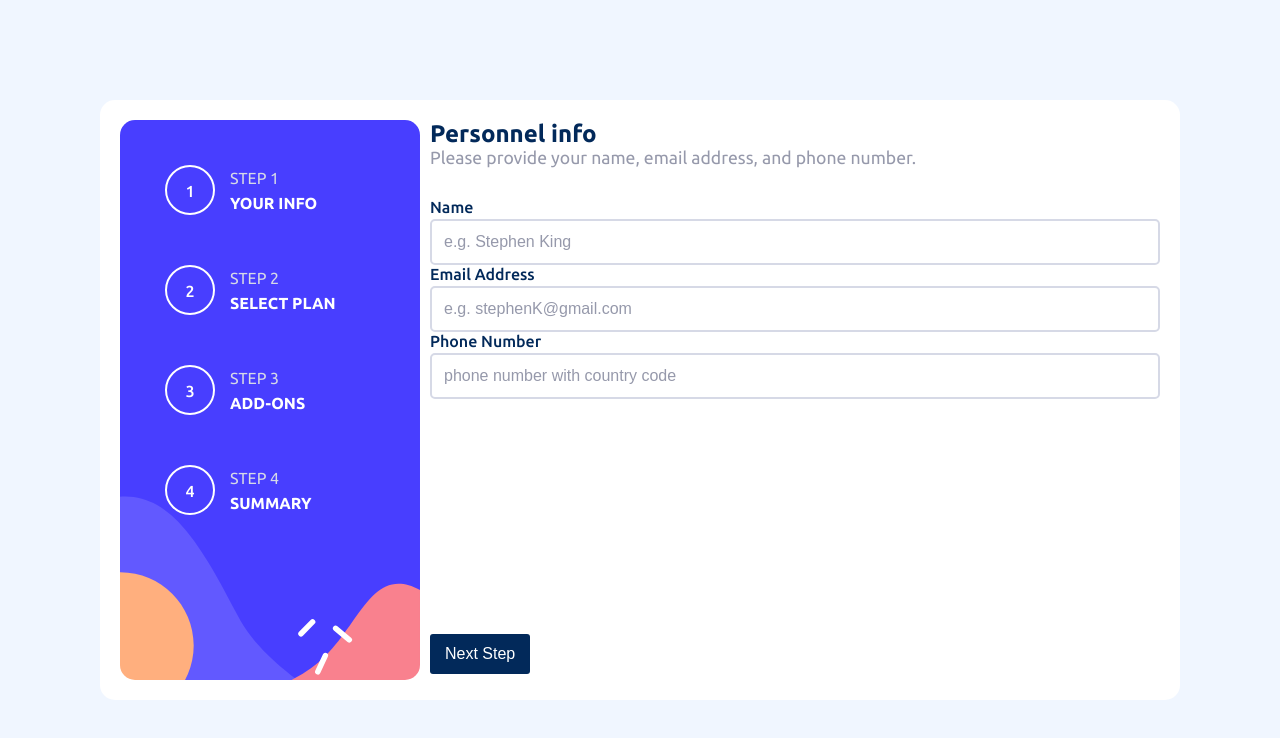
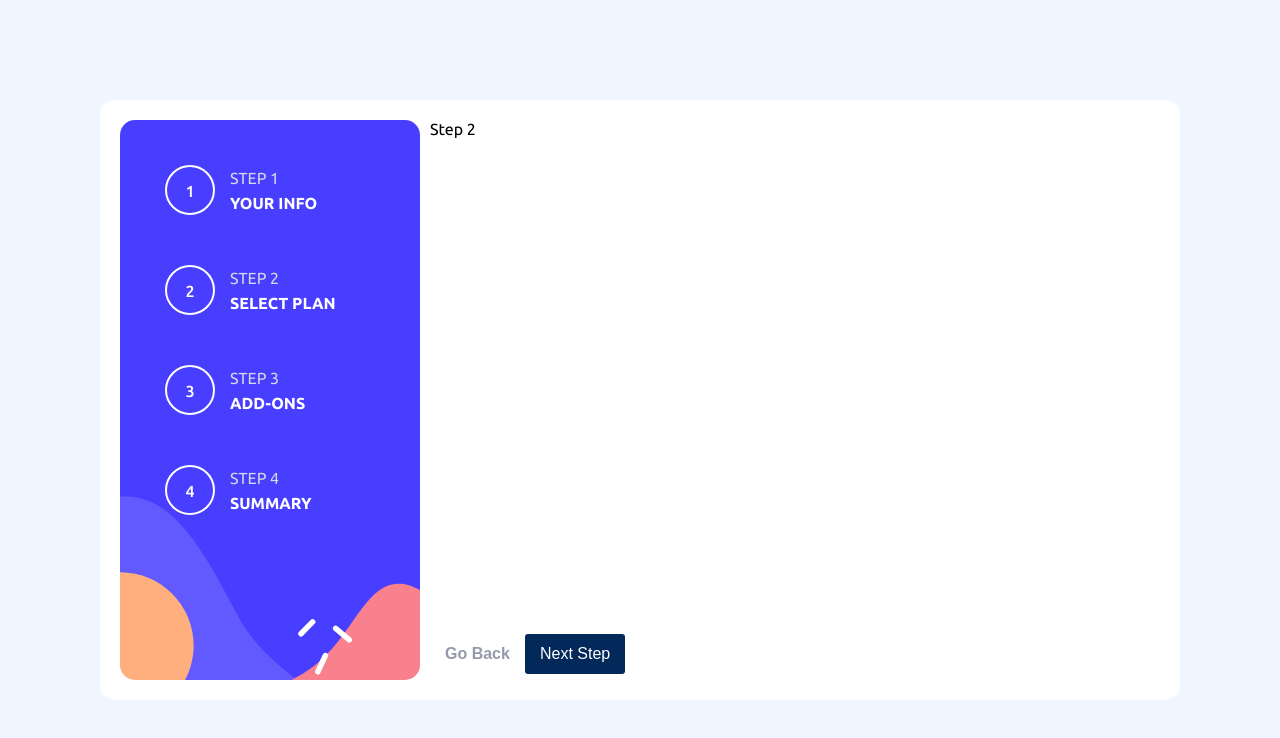
Before and after one commit to ogidog/multi-step-form, a React (Create React App) app: page /step2 in a window 1280 px wide. Shown: the top 738 px of the page. Built offline with nearby package versions, Linux system fonts and the light colour scheme.

Commit message:
Added router base

```diff
--- a/src/app/App.tsx
+++ b/src/app/App.tsx
@@ -1,11 +1,13 @@
 import React from 'react';
 import {MainPage} from "../pages/main-page";
 import "./css/App.css";
+import {BrowserRouter, RouterProvider} from "react-router-dom";
+import {router} from "shared/index";
 
 function App() {
-  return (
-    <MainPage/>
-  );
+    return (
+        <RouterProvider router={router}/>
+    );
 }
 
 export default App;
--- a/src/entities/index.ts
+++ b/src/entities/index.ts
@@ -3,5 +3,6 @@ import {InputName} from "./input-name/ui/input-name";
 import {InputPhone} from "./input-phone/ui/input-phone";
 import {InputEmail} from "./input-email/ui/input-email";
 import {NextStepButton} from "./next-step-button/ui/next-step-button";
+import {PrevStepButton} from "./prev-step-button/ui/prev-step-button";
 
-export {StepNumber, InputName, InputPhone, InputEmail, NextStepButton};
+export {StepNumber, InputName, InputPhone, InputEmail, NextStepButton, PrevStepButton};
--- /dev/null
+++ b/src/entities/prev-step-button/ui/prev-step-button.tsx
@@ -0,0 +1,25 @@
+import * as React from 'react';
+import styled from "styled-components";
+
+const Button = styled.button`
+  box-sizing: border-box;
+
+  width: fit-content;
+  height: 40px;
+  padding-left: 15px;
+  padding-right: 15px;
+
+  border-width: 0px;
+
+  background-color: transparent;
+
+  color: var(--cool-gray);
+  font-size: var(--font-small);
+  font-weight: 700;
+`
+
+export const PrevStepButton = () => {
+    return (
+        <Button>Go Back</Button>
+    );
+};
--- /dev/null
+++ b/src/pages/index.ts
@@ -0,0 +1,3 @@
+import {MainPage} from "./main-page";
+
+export {MainPage};
--- a/src/shared/index.ts
+++ b/src/shared/index.ts
@@ -1,3 +1,4 @@
 import {InputA} from "./ui/input/input-a";
+import {router} from "./router/router";
 
-export {InputA};
+export {InputA, router};
--- /dev/null
+++ b/src/shared/router/router.tsx
@@ -0,0 +1,22 @@
+import {createBrowserRouter, Navigate} from "react-router-dom";
+import {MainPage} from "pages/index";
+import {Step1Content} from "widgets/index";
+import * as React from "react";
+import {Step2Content} from "widgets/index";
+
+export const router = createBrowserRouter([
+    {
+        path: "/",
+        element: <MainPage/>,
+        children: [{
+            path: "/step1",
+            element: <Step1Content/>
+        }, {
+            path: "/step2",
+            element: <Step2Content/>
+        }, {
+            path: "/",
+            element: <Navigate to="/step1" replace/>
+        }]
+    }
+], {basename: "/"});
--- a/src/widgets/footer/ui/footer.tsx
+++ b/src/widgets/footer/ui/footer.tsx
@@ -1,10 +1,12 @@
 import * as React from 'react';
 import {FC} from "react";
 import styled from "styled-components";
-import {NextStepButton} from "entities/index";
+import {NextStepButton, PrevStepButton} from "entities/index";
 
 const StyledContainer = styled.div`
   @media (max-width: 1024px) {
+    box-sizing: border-box;
+
     background-color: var(--white);
 
     display: flex;
@@ -13,6 +15,7 @@ const StyledContainer = styled.div`
 
     height: 100%;
     width: 100%;
+    padding: 0px 15px 0px 15px;
   }
 
   @media (min-width: 1025px) {
@@ -23,7 +26,7 @@ const StyledContainer = styled.div`
 export const Footer: FC = () => {
     return (
         <StyledContainer>
-            <div></div>
+            <PrevStepButton/>
             <NextStepButton/>
         </StyledContainer>
     );
--- a/src/widgets/index.ts
+++ b/src/widgets/index.ts
@@ -3,5 +3,6 @@ import {Sidebar} from "./sidebar/sidebar";
 import {Main} from "./main/ui/main";
 import {Footer} from "./footer/ui/footer";
 import {Step1Content} from "./step1-content/ui/step1-content";
+import {Step2Content} from "./step2-content/ui/step2-content";
 
-export {Container, Sidebar, Main, Footer, Step1Content};
+export {Container, Sidebar, Main, Footer, Step1Content, Step2Content};
--- a/src/widgets/main/ui/main.tsx
+++ b/src/widgets/main/ui/main.tsx
@@ -1,6 +1,6 @@
 import * as React from 'react';
 import styled from "styled-components";
-import {Step1Content} from "../../step1-content/ui/step1-content";
+import {Outlet} from "react-router-dom";
 
 const StyledContainer = styled.div`
   @media (max-width: 1024px) {
@@ -17,7 +17,7 @@ const StyledContainer = styled.div`
 export const Main = () => {
     return (
         <StyledContainer>
-            <Step1Content/>
+            <Outlet/>
         </StyledContainer>
     );
 };
--- /dev/null
+++ b/src/widgets/step2-content/ui/step2-content.tsx
@@ -0,0 +1,11 @@
+// @flow
+import * as React from 'react';
+
+type Props = {};
+export const Step2Content = (props: Props) => {
+    return (
+        <div>
+            Step 2
+        </div>
+    );
+};
```
